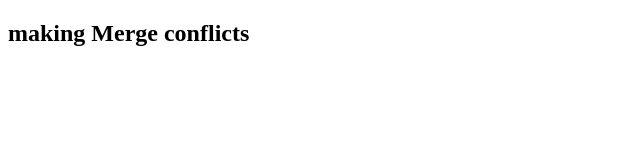
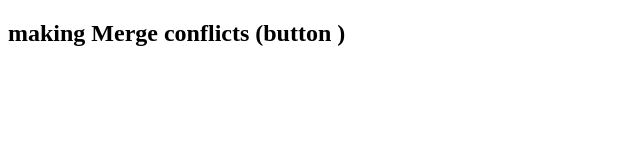
Before and after one commit to Swapnil7720/git, a plain HTML site: page index.html in a window 1280 px wide. Shown: the whole page, without its empty margins (0-640 px from the left). Drawn offline with Linux system fonts and the light colour scheme.

Commit message:
conflict

```diff
--- a/index.html
+++ b/index.html
@@ -8,6 +8,6 @@
 </head>
 <body>
 
-  <h2>making Merge conflicts</h2>
+  <h2>making Merge conflicts  (button )</h2>
 </body>
 </html>
```
